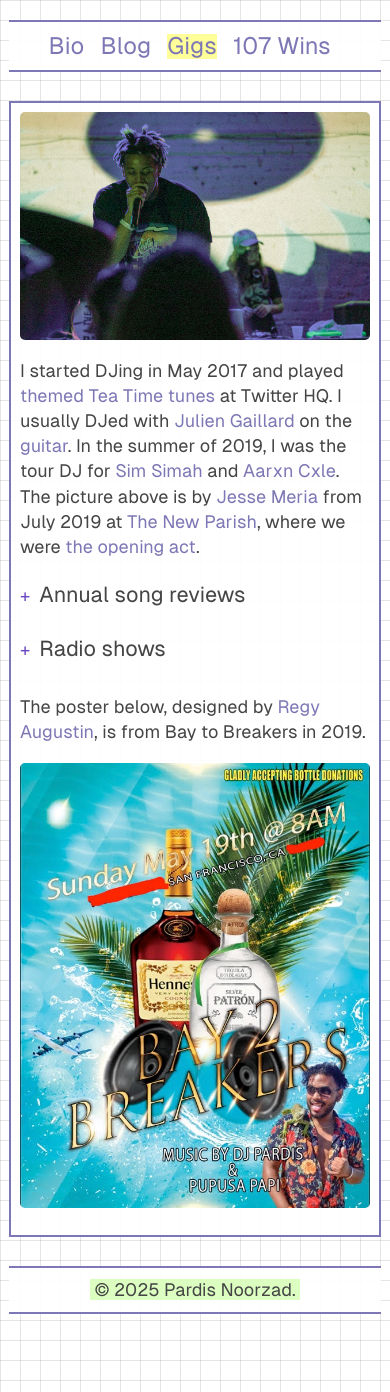
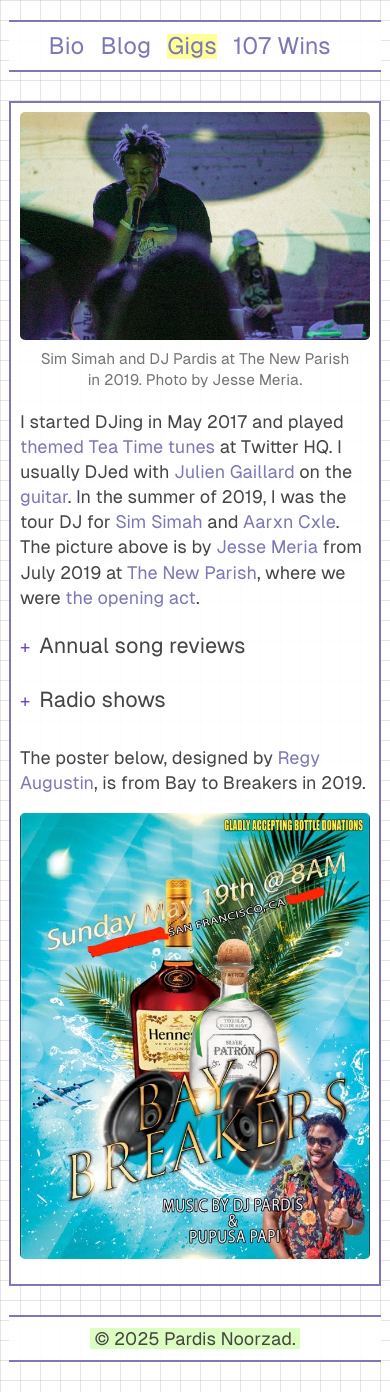
Before and after one commit to djpardis/djpardis.github.io, a Jekyll site: the page built from gigs.md, in a window 390 px wide. Built offline with Jekyll 4.4.1, drawn with Linux system fonts in a browser that asks for light colours; a style sheet for code colours, icons or effects is not loaded.

Commit message:
Fix caption spacing consistency and improve mobile layout
- Make all captions use same font size (0.85rem) and spacing (8px auto 16px)
- Remove italic styling from all captions for consistency
- Keep blog page images side-by-side on mobile to save vertical space
- Add webrick dependency to fix Jekyll serve
- Add caption to DJing photo on gigs page

```diff
--- a/Gemfile
+++ b/Gemfile
@@ -3,6 +3,7 @@
 # Use Jekyll 4.2.x which doesn't use sass-embedded
 gem "jekyll", "~> 4.2.0"
 gem "nokogiri", "~> 1.16.0"
+gem "webrick", "~> 1.7"
 
 group :jekyll_plugins do
   gem 'jekyll-sitemap'
--- a/gigs.md
+++ b/gigs.md
@@ -7,6 +7,8 @@
 ---
 
 ![Sim Simah and Pardis Noorzad (aka DJ Pardis)](/files/pics/pages/djing.jpg){: style="max-width: 500px; display: block; margin: 0 auto;"}
+*Sim Simah and DJ Pardis at The New Parish in 2019. Photo by Jesse Meria.*
+<!-- *DJ Pardis opening for Cam'ron with Sim Simah at The New Parish, Oakland (July 2019). Photo by Jesse Meria.* -->
 
 I started DJing in May 2017 and played [themed Tea Time tunes](https://vimeo.com/463652373) at Twitter HQ. I usually DJed with [Julien Gaillard](https://www.linkedin.com/in/juliengaillard1/) on the [guitar](https://vimeo.com/463687716). In the summer of 2019, I was the tour DJ for [Sim Simah](https://soundcloud.com/ohsimsimah) and [Aarxn Cxle](https://music.apple.com/us/artist/aarxn-cxle/1453179768). The picture above is by [Jesse Meria](https://www.instagram.com/meria.agency/?hl=ne) from July 2019 at [The New Parish](https://www.thenewparish.com/), where we were [the opening act](https://www.teamllfent.com/news/2019/7/30/camron-with-special-guest-troyllf).
 
--- a/public/css/custom-styles.css
+++ b/public/css/custom-styles.css
@@ -21,7 +21,7 @@
   display: flex;
   justify-content: center;
   gap: 20px;
-  margin: 0 0 0.25rem 0;
+  margin: 0;
   width: 100%;
 }
 
@@ -41,10 +41,12 @@
 
 /* Caption styling for consistent appearance */
 .container.content .image-caption {
+  display: block;
   text-align: center;
   color: #757575;
   font-size: 0.85rem;
-  margin: 0.25rem auto 1rem;
+  font-style: normal;
+  margin: 8px auto 16px;
   max-width: 90%;
   line-height: 1.4;
 }
@@ -59,12 +61,12 @@
 /* Mobile responsive */
 @media (max-width: 30em) {
   .container.content .image-row {
-    flex-direction: column;
-    gap: 10px;
+    flex-direction: row;
+    gap: 8px;
   }
 
   .container.content .image-row .image-container {
-    flex: 1 1 100%;
+    flex: 0 1 48%;
   }
 }
 
@@ -201,13 +203,14 @@
   }
 }
 
-/* Markdown image caption styling */
+/* Markdown image caption styling - use same style as image-caption class */
 .container.content p img + em {
   display: block;
   text-align: center;
   color: #757575;
   font-size: 0.85rem;
-  margin: 0.25rem auto 1rem;
+  font-style: normal;
+  margin: 8px auto 16px;
   max-width: 90%;
   line-height: 1.4;
 }
@@ -235,7 +238,8 @@
   text-align: center;
   color: #757575;
   font-size: 0.85rem;
-  margin: 0.25rem auto 1rem;
+  font-style: normal;
+  margin: 8px auto 16px;
   max-width: 90%;
   line-height: 1.4;
 }
@@ -593,6 +597,14 @@
     height: auto !important;
   }
 
+  /* Ensure captions are properly sized on mobile */
+  .container.content .image-caption,
+  .container.content p img + em,
+  .container.content div + p em {
+    max-width: 95%;
+    padding: 0 0.5rem;
+  }
+
   /* Remove extra space after the last paragraph in mobile */
   .post > p:last-child,
   .post > div:last-child,
```
Also changed, not shown: _posts/2025-07-20-introducing-the-data-room-app.md (+1 -1 lines), library.md (deleted, +0 -13 lines), Gemfile.lock.
